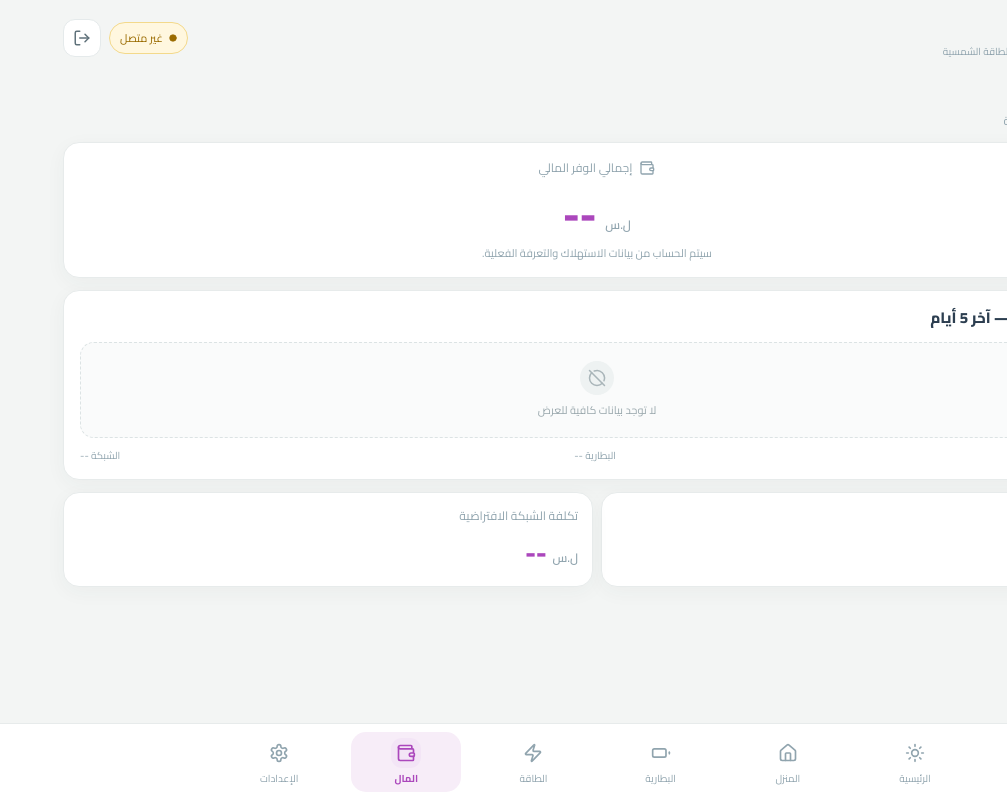
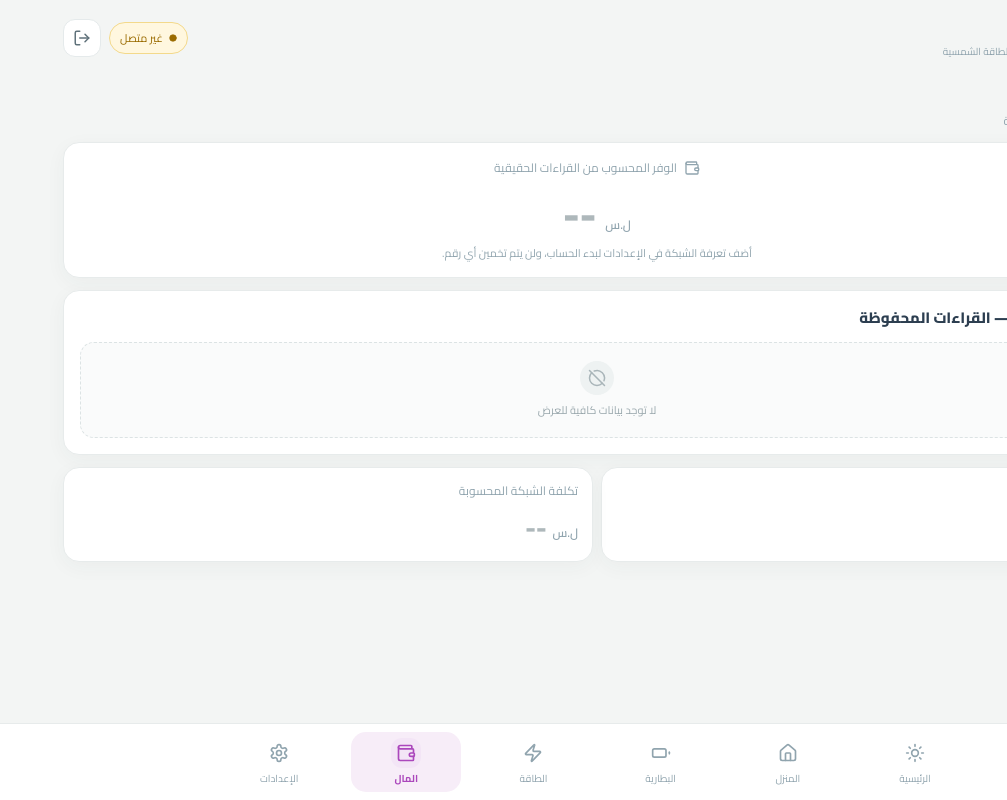
Before and after one commit to mahmoudbir-glitch/Solar, a Next.js app: page /money in a window 1280 px wide. Shown: the whole page, without its empty margins (273-1280 px from the left). Built offline with nearby package versions, Linux system fonts and the light colour scheme.

Commit message:
feat: calculate money metrics from real energy history

```diff
--- a/src/app/money/page.tsx
+++ b/src/app/money/page.tsx
@@ -1,22 +1,20 @@
+'use client';
+import {useEffect,useState} from 'react';
 import {Wallet} from 'lucide-react';
 import {EmptyState} from '@/components/EmptyState';
+import {dailyEnergy} from '@/lib/energy';
+
+type History={timestamp:string;solarPowerW:number|null;loadPowerW:number|null;gridPowerW:number|null};
+type SavedSettings={gridTariff?:string;systemCost?:string};
 
 export default function Money(){
+ const [history,setHistory]=useState<History[]>([]);const [settings,setSettings]=useState<SavedSettings>({});
+ useEffect(()=>{let active=true;const load=async()=>{try{const response=await fetch('/api/history?hours=720',{cache:'no-store'});if(response.ok&&active){const d=await response.json();setHistory(Array.isArray(d.items)?d.items:[])}}catch{};try{const raw=localStorage.getItem('solar_settings');if(raw&&active)setSettings(JSON.parse(raw))}catch{}};load();const id=window.setInterval(load,30000);return()=>{active=false;window.clearInterval(id)}},[]);
+ const energy=dailyEnergy(history);const tariff=Number(settings.gridTariff);const systemCost=Number(settings.systemCost);const hasTariff=Number.isFinite(tariff)&&tariff>0&&history.length>1;const gridCost=hasTariff?energy.gridKwh*tariff:null;const saving=hasTariff?energy.solarKwh*tariff:null;
  return <>
   <h1 className="page-title">المال</h1><p className="page-subtitle">تحليل الوفر وتكلفة الطاقة</p>
-  <div className="card" style={{marginBottom:12,textAlign:'center'}}>
-   <div className="metric-head" style={{justifyContent:'center'}}><Wallet size={16}/> إجمالي الوفر المالي</div>
-   <div style={{fontSize:42,fontWeight:800,color:'#ab47bc',direction:'ltr',marginTop:5}}>-- <span className="unit">ل.س</span></div>
-   <p className="muted" style={{fontSize:11}}>سيتم الحساب من بيانات الاستهلاك والتعرفة الفعلية.</p>
-  </div>
-  <div className="card" style={{marginBottom:12}}>
-   <h2 className="section-title">مصادر الكهرباء — آخر 5 أيام</h2>
-   <EmptyState/>
-   <div className="legend"><span>الشمس --</span><span>البطارية --</span><span>الشبكة --</span></div>
-  </div>
-  <div className="grid-2">
-   <div className="metric-card"><div className="metric-head">تكلفة النظام الشمسي</div><div className="metric-value" style={{color:'#26a69a'}}>-- <small>ل.س</small></div></div>
-   <div className="metric-card"><div className="metric-head">تكلفة الشبكة الافتراضية</div><div className="metric-value" style={{color:'#ab47bc'}}>-- <small>ل.س</small></div></div>
-  </div>
+  <div className="card" style={{marginBottom:12,textAlign:'center'}}><div className="metric-head" style={{justifyContent:'center'}}><Wallet size={16}/> الوفر المحسوب من القراءات الحقيقية</div><div style={{fontSize:42,fontWeight:800,color:saving===null?'#aeb8bb':'#ab47bc',direction:'ltr',marginTop:5}}>{saving===null?'--':saving.toFixed(0)} <span className="unit">ل.س</span></div><p className="muted" style={{fontSize:11}}>{hasTariff?'محسوب من إنتاج الشمس × تعرفة الشبكة المحفوظة.':'أضف تعرفة الشبكة في الإعدادات لبدء الحساب، ولن يتم تخمين أي رقم.'}</p></div>
+  <div className="card" style={{marginBottom:12}}><h2 className="section-title">مصادر الكهرباء — القراءات المحفوظة</h2>{history.length<2?<EmptyState/>:<div className="legend"><span>الشمس {energy.solarKwh.toFixed(2)} kWh</span><span>الشبكة {energy.gridKwh.toFixed(2)} kWh</span></div>}</div>
+  <div className="grid-2"><div className="metric-card"><div className="metric-head">تكلفة النظام الشمسي</div><div className="metric-value" style={{color:systemCost>0?'#26a69a':'#aeb8bb'}}>{systemCost>0?systemCost.toLocaleString('ar-SY'):'--'} <small>ل.س</small></div></div><div className="metric-card"><div className="metric-head">تكلفة الشبكة المحسوبة</div><div className="metric-value" style={{color:gridCost===null?'#aeb8bb':'#ab47bc'}}>{gridCost===null?'--':gridCost.toFixed(0)} <small>ل.س</small></div></div></div>
  </>
 }
```
